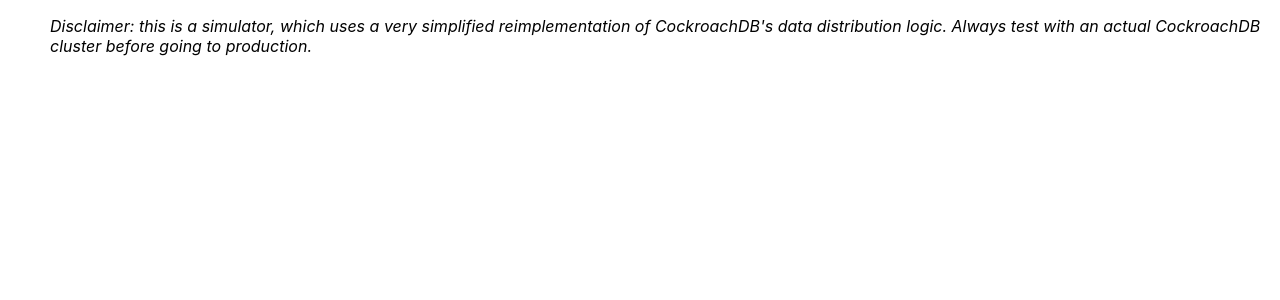
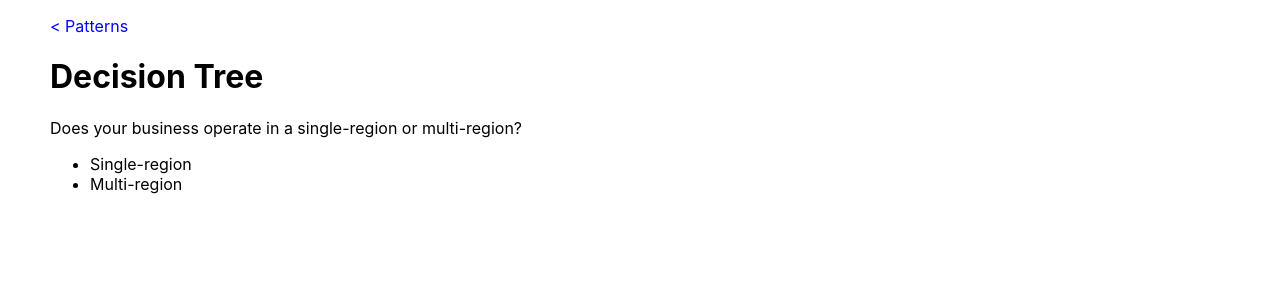
Before and after one commit to vilterp/crdb-config-explorer, a React (Create React App) app: page /decision-tree in a window 1280 px wide. Shown: the top 300 px of the page. Built offline with nearby package versions, Linux system fonts and the light colour scheme.

Commit message:
basic decision tree view

```diff
--- a/src/App.tsx
+++ b/src/App.tsx
@@ -15,6 +15,7 @@
   PATTERNS,
 } from "./patterns";
 import { PlaygroundPage } from "./playground";
+import { DecisionTreePage } from "./decisionTreePage";
 
 function IndexPage() {
   return (
@@ -30,6 +31,12 @@
           Topology Patterns
         </a>
         .
+      </p>
+
+      <h2>Decision Tree</h2>
+      <p>
+        Not sure where to start? Go through the{" "}
+        <Link to="/decision-tree">decision tree</Link>.
       </p>
 
       <h2>Single-Region Patterns</h2>
@@ -92,6 +99,11 @@
       </p>
       <h1>{pattern.name}</h1>
       <PatternView pattern={pattern} setPattern={setPattern} />
+      <p className="disclaimer">
+        Disclaimer: this is a simulator, which uses a very simplified
+        reimplementation of CockroachDB's data distribution logic. Always test
+        with an actual CockroachDB cluster before going to production.
+      </p>
     </>
   );
 }
@@ -102,6 +114,7 @@
       <Router>
         <Route path="/" component={IndexPage} exact />
         <Route path="/playground" component={PlaygroundPage} exact />
+        <Route path="/decision-tree" component={DecisionTreePage} />
         {PATTERNS.map(p => (
           <Route
             key={p.id}
@@ -109,11 +122,6 @@
             component={() => <PatternPage pattern={p} />}
           />
         ))}
-        <p className="disclaimer">
-          Disclaimer: this is a simulator, which uses a very simplified
-          reimplementation of CockroachDB's data distribution logic. Always test
-          with an actual CockroachDB cluster before going to production.
-        </p>
       </Router>
     </div>
   );
--- /dev/null
+++ b/src/decisionTree.ts
@@ -0,0 +1,148 @@
+export type DecisionNode<T> = QuestionNode<T> | AnswerNode<T>;
+
+export interface QuestionNode<T> {
+  type: "QUESTION";
+  question: string;
+  options: Option<T>[];
+}
+
+export interface AnswerNode<T> {
+  type: "ANSWER";
+  answer: T;
+}
+
+export interface Option<T> {
+  name: string;
+  node: DecisionNode<T>;
+}
+
+export interface TopologyPatternDesc {
+  name: string;
+  explanation: string;
+}
+
+function Question<T>(q: string, opts: Option<T>[]): QuestionNode<T> {
+  return {
+    type: "QUESTION",
+    question: q,
+    options: opts,
+  };
+}
+
+function Answer<T>(a: T): AnswerNode<T> {
+  return {
+    type: "ANSWER",
+    answer: a,
+  };
+}
+
+function Option<T>(name: string, node: DecisionNode<T>): Option<T> {
+  return {
+    name,
+    node,
+  };
+}
+
+export const DECISION_TREE = Question(
+  "Does your business operate in a single-region or multi-region?",
+  [
+    Option(
+      "Single-region",
+      Question(
+        "Do you want to build a prototype or do you want to go into production in a single-region?",
+        [
+          Option(
+            "Prototype",
+            Answer({
+              name: "Development",
+              explanation:
+                "While developing an application against CockroachDB, it's sufficient to deploy a single-node cluster close to your test application, whether that's on a single VM or on your laptop.",
+            }),
+          ),
+          Option(
+            "Basic production",
+            Answer({
+              name: "Basic Production",
+              explanation:
+                "When you're ready to run CockroachDB in production in a single region, it's important to deploy at least 3 CockroachDB nodes to take advantage of CockroachDB's automatic replication, distribution, rebalancing, and resiliency capabilities.",
+            }),
+          ),
+        ],
+      ),
+    ),
+    Option(
+      "Multi-region",
+      Question(
+        "Do you know from which region your customer requests originate?",
+        [
+          Option(
+            "Yes, I know the origin of customer requests",
+            Question(
+              "Is surviving one availability zone sufficient for your business?",
+              [
+                Option(
+                  "Yes",
+                  Answer({
+                    name: "partitioning",
+                    explanation:
+                      "In a multi-region deployment, the geo-partitioned replicas topology is a good choice for tables with the following requirements: Read and write latency must be low. Rows in the table, and all latency-sensitive queries, can be tied to specific geographies, e.g., city, state, region. Regional data must remain available during an AZ failure, but it's OK for regional data to become unavailable during a region-wide failure.",
+                  }),
+                ),
+                Option(
+                  "No",
+                  Answer({
+                    name: "Geo-partitioned Leaseholders",
+                    explanation:
+                      "In a multi-region deployment, the geo-partitioned leaseholders topology is a good choice for tables with the following requirements: Read latency must be low, but write latency can be higher. Reads must be up-to-date for business reasons or because the table is reference by foreign keys. Rows in the table, and all latency-sensitive queries, can be tied to specific geographies, e.g., city, state, region. Table data must remain available during a region failure.",
+                  }),
+                ),
+              ],
+            ),
+          ),
+          Option(
+            "No, I don’t know the origin of requests",
+            Question("How important are reads as compared to writes?", [
+              Option(
+                "Reads are much more important",
+                Question("Can you tolerate stale reads?", [
+                  Option(
+                    "Yes",
+                    Answer({
+                      name: "Follower Reads",
+                      explanation:
+                        "In a multi-region deployment, the follower reads pattern is a good choice for tables with the following requirements: Read latency must be low, but write latency can be higher. Reads can be historical (48 seconds or more in the past). Rows in the table, and all latency-sensitive queries, cannot be tied to specific geographies (e.g., a reference table). Table data must remain available during a region failure.",
+                    }),
+                  ),
+                  Option(
+                    "No",
+                    Answer({
+                      name: "Duplicate Indexes",
+                      explanation:
+                        "In a multi-region deployment, the duplicate indexes pattern is a good choice for tables with the following requirements: Read latency must be low, but write latency can be much higher. Reads must be up-to-date for business reasons or because the table is reference by foreign keys. Rows in the table, and all latency-sensitive queries, cannot be tied to specific geographies. Table data must remain available during a region failure. In general, this pattern is suited well for immutable/reference tables that are rarely or never updated.",
+                    }),
+                  ),
+                ]),
+              ),
+              Option(
+                "Reads are more important",
+                Answer({
+                  name: "Follow-the-Workload",
+                  explanation:
+                    "In a multi-region deployment, follow-the-workload is the default pattern for tables that use no other pattern. In general, this default pattern is a good choice only for tables with the following requirements: The table is active mostly in one region at a time, e.g., following the sun. In the active region, read latency must be low, but write latency can be higher. In non-active regions, both read and write latency can be higher. Table data must remain available during a region failure.",
+                }),
+              ),
+              Option(
+                "Reads and writes are equally important",
+                Answer({
+                  name: "Follow-the-Workload",
+                  explanation:
+                    "In a multi-region deployment, follow-the-workload is the default pattern for tables that use no other pattern. In general, this default pattern is a good choice only for tables with the following requirements: The table is active mostly in one region at a time, e.g., following the sun. In the active region, read latency must be low, but write latency can be higher. In non-active regions, both read and write latency can be higher. Table data must remain available during a region failure.",
+                }),
+              ),
+            ]),
+          ),
+        ],
+      ),
+    ),
+  ],
+);
--- /dev/null
+++ b/src/decisionTreePage.tsx
@@ -0,0 +1,17 @@
+import React from "react";
+import { DecisionTreeView } from "./views/decisionTree";
+import { DECISION_TREE } from "./decisionTree";
+import { Link } from "react-router-dom";
+
+export function DecisionTreePage() {
+  return (
+    <>
+      <p>
+        <Link to="/">&lt; Patterns</Link>
+      </p>
+      <h1>Decision Tree</h1>
+
+      <DecisionTreeView tree={DECISION_TREE} />
+    </>
+  );
+}
--- a/src/model.ts
+++ b/src/model.ts
@@ -1,4 +1,3 @@
-import React from "react";
 import { replicasForSchemaPath } from "./allocate";
 import { intersection } from "./arrays";
 
--- a/src/views/configurationMatrix.tsx
+++ b/src/views/configurationMatrix.tsx
@@ -1,6 +1,5 @@
 import * as React from "react";
 import {
-  Configuration,
   getAZStatus,
   getRegionStatus,
   getReplicationStatus,
--- /dev/null
+++ b/src/views/decisionTree.tsx
@@ -0,0 +1,57 @@
+import React, { useState } from "react";
+import {
+  AnswerNode,
+  DecisionNode,
+  Option,
+  QuestionNode,
+  TopologyPatternDesc,
+} from "../decisionTree";
+
+export function DecisionTreeView(props: {
+  tree: DecisionNode<TopologyPatternDesc>;
+}) {
+  switch (props.tree.type) {
+    case "ANSWER":
+      return <AnswerView answer={props.tree} />;
+    case "QUESTION":
+      return <QuestionView question={props.tree} />;
+  }
+}
+
+function QuestionView(props: { question: QuestionNode<TopologyPatternDesc> }) {
+  const [selectedOptionIdx, setSelectedOptionIdx] = useState<number | null>(
+    null,
+  );
+
+  return (
+    <>
+      <p>{props.question.question}</p>
+      <ul>
+        {props.question.options.map((opt, idx) => (
+          <li key={idx} onClick={() => setSelectedOptionIdx(idx)}>
+            {opt.name}
+            {idx === selectedOptionIdx ? <OptionView option={opt} /> : null}
+          </li>
+        ))}
+      </ul>
+    </>
+  );
+}
+
+function OptionView(props: { option: Option<TopologyPatternDesc> }) {
+  return (
+    <>
+      <DecisionTreeView tree={props.option.node} />
+    </>
+  );
+}
+
+function AnswerView(props: { answer: AnswerNode<TopologyPatternDesc> }) {
+  const patternDesc = props.answer.answer;
+  return (
+    <>
+      <h2>{patternDesc.name}</h2>
+      <p>{patternDesc.explanation}</p>
+    </>
+  );
+}
```
